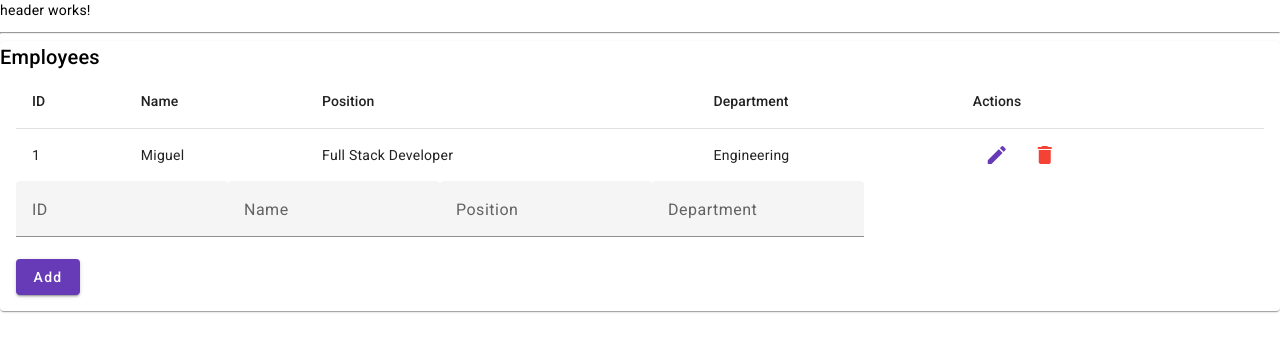
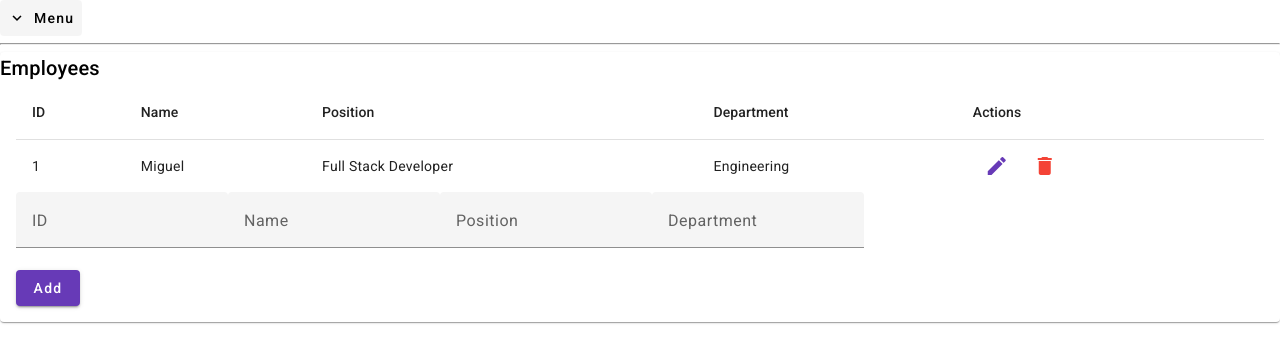
Before and after one commit to lMiguelVSl/Hahn_Angular_UI, an Angular app: page / in a window 1280 px wide. Shown: the top 362 px of the page. Built offline with nearby package versions, Linux system fonts and the light colour scheme.

Commit message:
page structure complete

```diff
--- a/src/app/components/header/header.component.html
+++ b/src/app/components/header/header.component.html
@@ -1 +1,8 @@
-<p>header works!</p>
+<button mat-button [matMenuTriggerFor]="menu">
+    <mat-icon>expand_more</mat-icon>
+    Menu
+</button>
+<mat-menu #menu="matMenu">
+    <a href="#" mat-menu-item>CRUD Actions</a>
+    <a href="#" mat-menu-item>Item List</a>
+</mat-menu>
--- a/src/app/shared/material/material.module.ts
+++ b/src/app/shared/material/material.module.ts
@@ -8,6 +8,7 @@
 import { MatTableModule } from '@angular/material/table';
 import { MatIconModule } from '@angular/material/icon';
 import { MatFormFieldModule } from '@angular/material/form-field';
+import { MatMenuModule } from '@angular/material/menu';
 
 @NgModule({
     exports: [
@@ -16,7 +17,8 @@
         MatInputModule,
         MatTableModule,
         MatIconModule,
-        MatFormFieldModule
+        MatFormFieldModule,
+        MatMenuModule
     ]
 })
 export class MaterialModule { }
```
